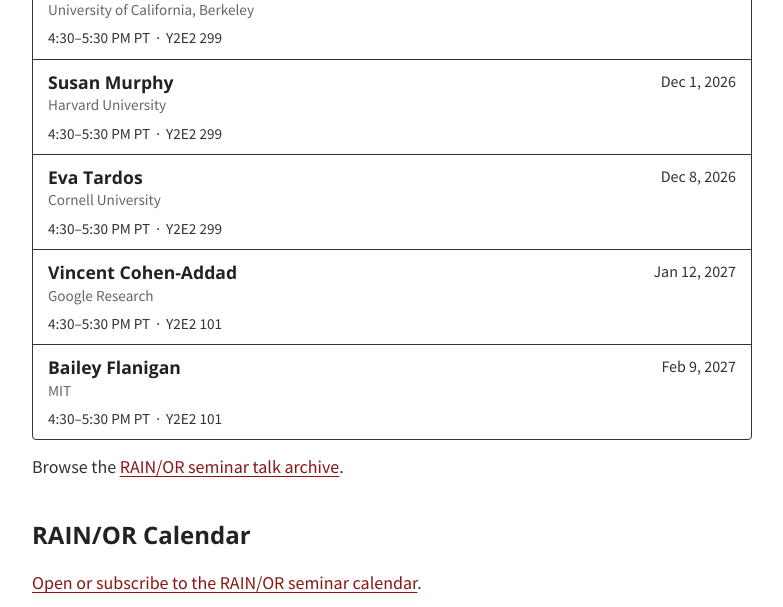
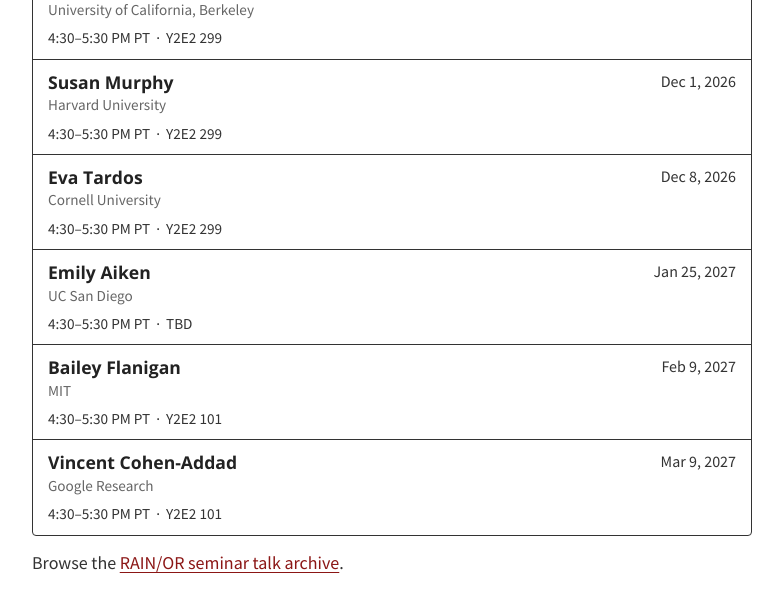
Before and after one commit to stanford-rain-seminar/stanford-rain-seminar.github.io, a Jekyll site: the page built from index.md, in a window 1280 px wide and 900 px high, scrolled down 915 px, cut to the strip 0-607 px from the top of the window. Shown: the whole strip, without its empty margins (248-1031 px from the left). Built offline with Jekyll 4.4.1, drawn with Linux system fonts in a browser that asks for light colours; nearby versions of some CDN libraries; our own code applies the rules of GitHub Pages for plain Markdown files.

Commit message:
Add Emily Aiken and reschedule Vincent Cohen-Addad

```diff
--- a/_data/talks.yml
+++ b/_data/talks.yml
@@ -43,15 +43,21 @@
       affiliation: "Cornell University"
       time: "4:30–5:30 PM PT"
       location: "Y2E2 299"
-    - talk_id: "RAIN-2027-01-12-COHEN-ADDAD"
-      speaker: "Vincent Cohen-Addad"
-      date: "Jan 12, 2027"
-      affiliation: "Google Research"
+    - talk_id: "RAIN-2027-01-25-AIKEN"
+      speaker: "Emily Aiken"
+      date: "Jan 25, 2027"
+      affiliation: "UC San Diego"
       time: "4:30–5:30 PM PT"
-      location: "Y2E2 101"
+      location: "TBD"
     - talk_id: "RAIN-2027-02-09-FLANIGAN"
       speaker: "Bailey Flanigan"
       date: "Feb 9, 2027"
       affiliation: "MIT"
       time: "4:30–5:30 PM PT"
       location: "Y2E2 101"
+    - talk_id: "RAIN-2027-01-12-COHEN-ADDAD"
+      speaker: "Vincent Cohen-Addad"
+      date: "Mar 9, 2027"
+      affiliation: "Google Research"
+      time: "4:30–5:30 PM PT"
+      location: "Y2E2 101"
```
